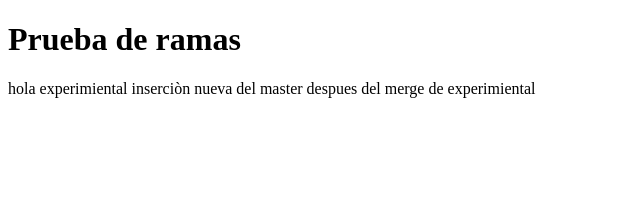
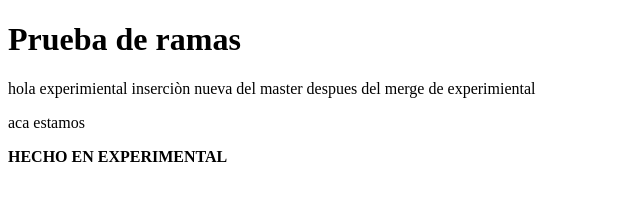
Before and after one commit to hernansaavedrag/pruebaramas, a plain HTML site: page index.html in a window 1280 px wide. Shown: the whole page, without its empty margins (0-640 px from the left). Drawn offline with Linux system fonts and the light colour scheme.

Commit message:
parrafo y negrita

```diff
--- a/index.html
+++ b/index.html
@@ -10,5 +10,7 @@
     <h1>Prueba de ramas</h1>
     hola experimiental
     inserciòn nueva del master despues del merge de experimiental
+    <p>aca estamos </p>
+    <b>HECHO EN EXPERIMENTAL</b>
 </body>
 </html>
```
